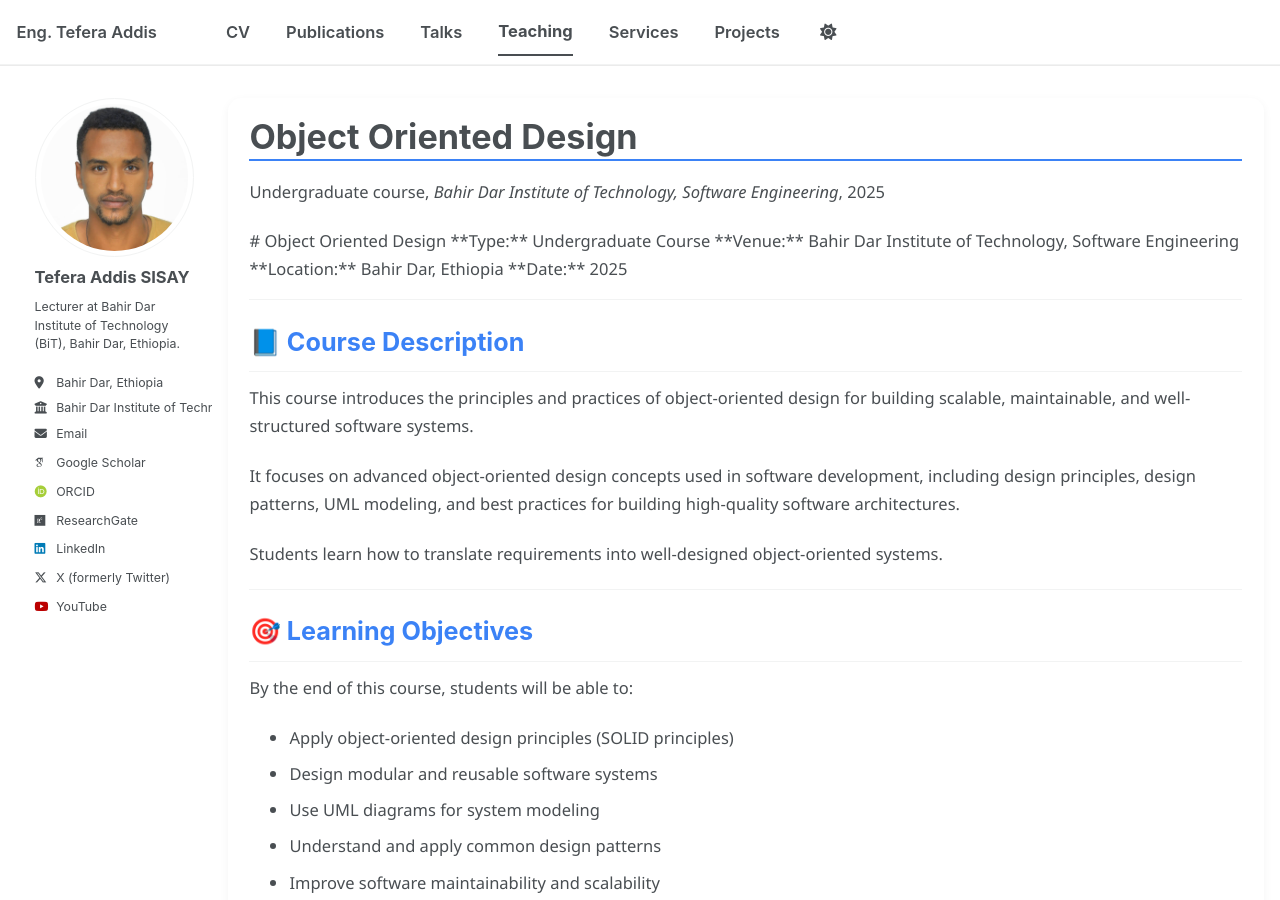
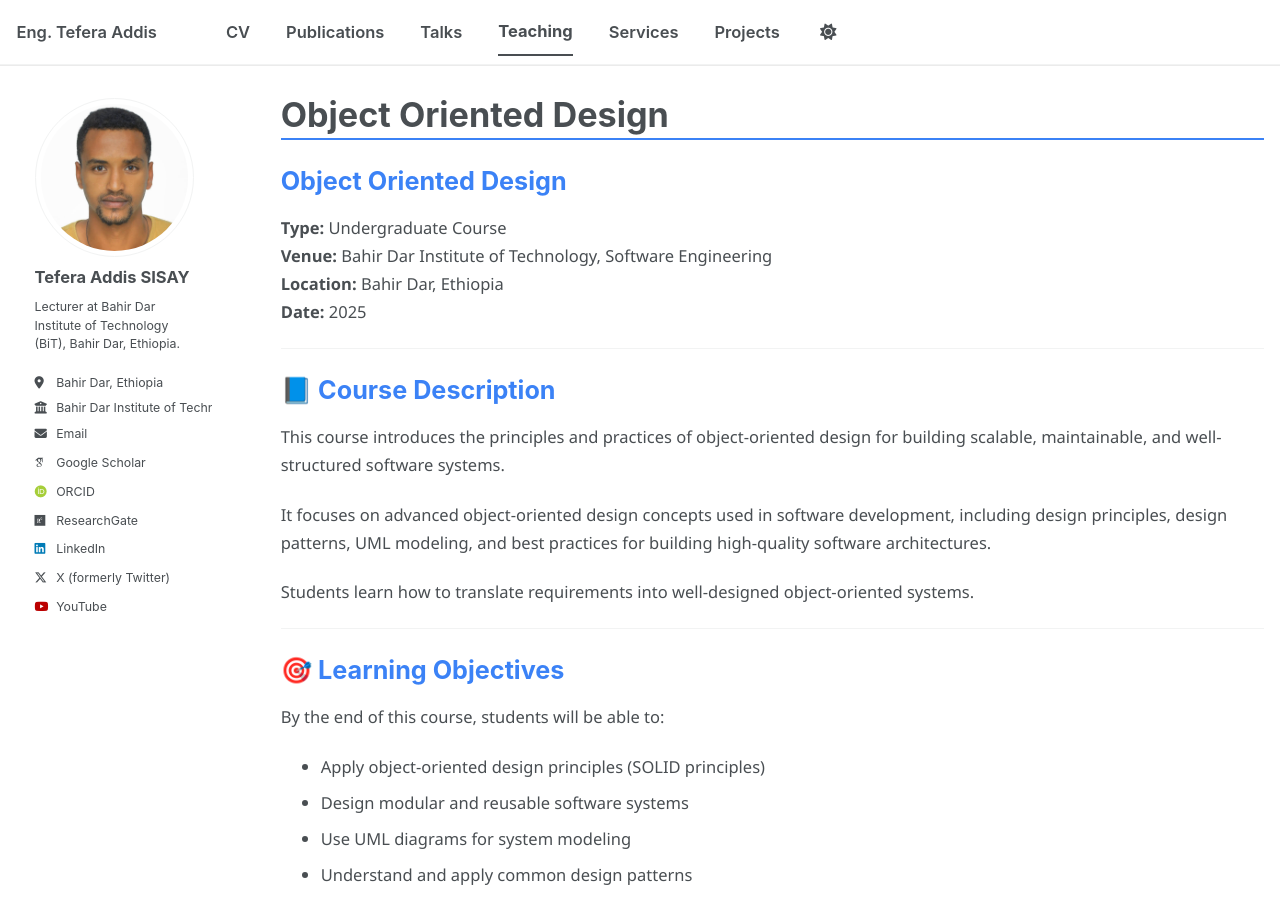
Before and after one commit to tefera-addis-sisay/tefera-addis-sisay.github.io, a Jekyll site: the page built from _teaching/object-oriented-design.md, in a window 1280 px wide and 900 px high. Built offline with Jekyll 4.4.1, drawn with Linux system fonts in a browser that asks for light colours; some web fonts are replaced; a script bundle is joined from its source files by our own code; library files that are not in the unit come from our copies; some of the changed lines change nothing that is shown; some of the changed text lies outside the part shown.

Commit message:
Update object-oriented-design.md

```diff
--- a/_teaching/object-oriented-design.md
+++ b/_teaching/object-oriented-design.md
@@ -6,20 +6,16 @@
 venue: "Bahir Dar Institute of Technology, Software Engineering"
 date: 2025-09-01
 location: "Bahir Dar, Ethiopia"
-layout: single
+layout: archive
 author_profile: true
 ---
 
-<div class="course-header">
-
-# Object Oriented Design
+## Object Oriented Design
 
 **Type:** Undergraduate Course
 **Venue:** Bahir Dar Institute of Technology, Software Engineering
 **Location:** Bahir Dar, Ethiopia
 **Date:** 2025
-
-</div>
 
 ---
 
@@ -75,5 +71,3 @@
 - E-commerce systems
 - Library management systems
 - Academic management systems
-
-using UML diagrams and design patterns.
```
